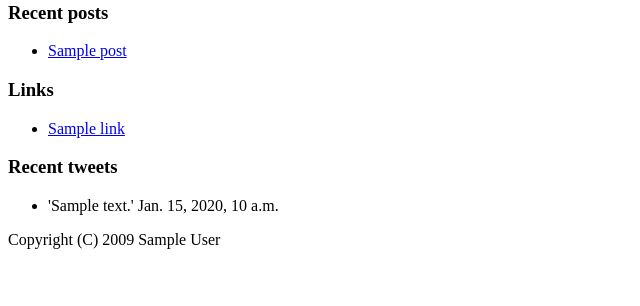
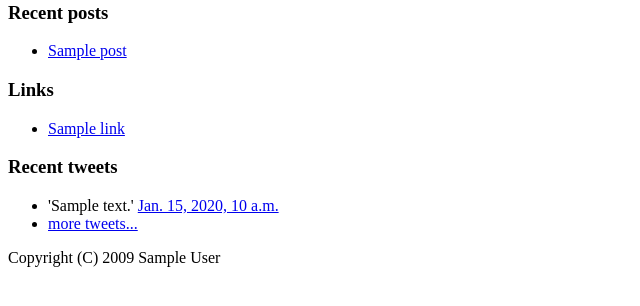
Before and after one commit to nlativy/scritti, a Django app: template templates/posts/post_list.html in a window 1280 px wide. Shown: the part 198-504 px from the top of the page, without its empty margins (0-640 px from the left). Run offline with Django 3.2, Linux system fonts and the light colour scheme; the template is opened without the code that fills it: most values are stand-ins (such as "Sample title", 1, 10 or a date in 2020).

Commit message:
Improve twitter display.

```diff
--- a/context_processors.py
+++ b/context_processors.py
@@ -11,4 +11,5 @@ def properties(request):
 def tweets(request):
     api = twitter.Api()
     tweets = api.GetUserTimeline(settings.TWITTER_USER)[:settings.NUMBER_OF_TWEETS]
-    return {'tweets': tweets}
+    return {'tweets': tweets,
+            'twitter_url': "http://twitter.com/%s" % settings.TWITTER_USER}
--- a/site_media/main.css
+++ b/site_media/main.css
@@ -69,6 +69,7 @@ a:hover {
     font-size: 0.8em;
     padding-left: 1em;
     margin-top: 5px;
+    margin-bottom: 5px;
 }
 
 #footer {
--- a/templates/posts/post_list.html
+++ b/templates/posts/post_list.html
@@ -58,8 +58,11 @@
         {% if tweets %}
             <ul>
             {% for tweet in tweets %}
-            <li>'{{tweet.text}}' {{tweet.relative_created_at}}</li>
+            <li>'{{tweet.text}}'
+            <a rel="me" href="{{twitter_url}}/status/{{tweet.id}}">{{tweet.relative_created_at}}</a>
+            </li>
             {% endfor %}
+            <li><a rel="me" title="My twitter updates" href="{{twitter_url}}">more tweets...</a></li>
             </ul>
         {% else %}
         <p>No recent tweets</p>
```
